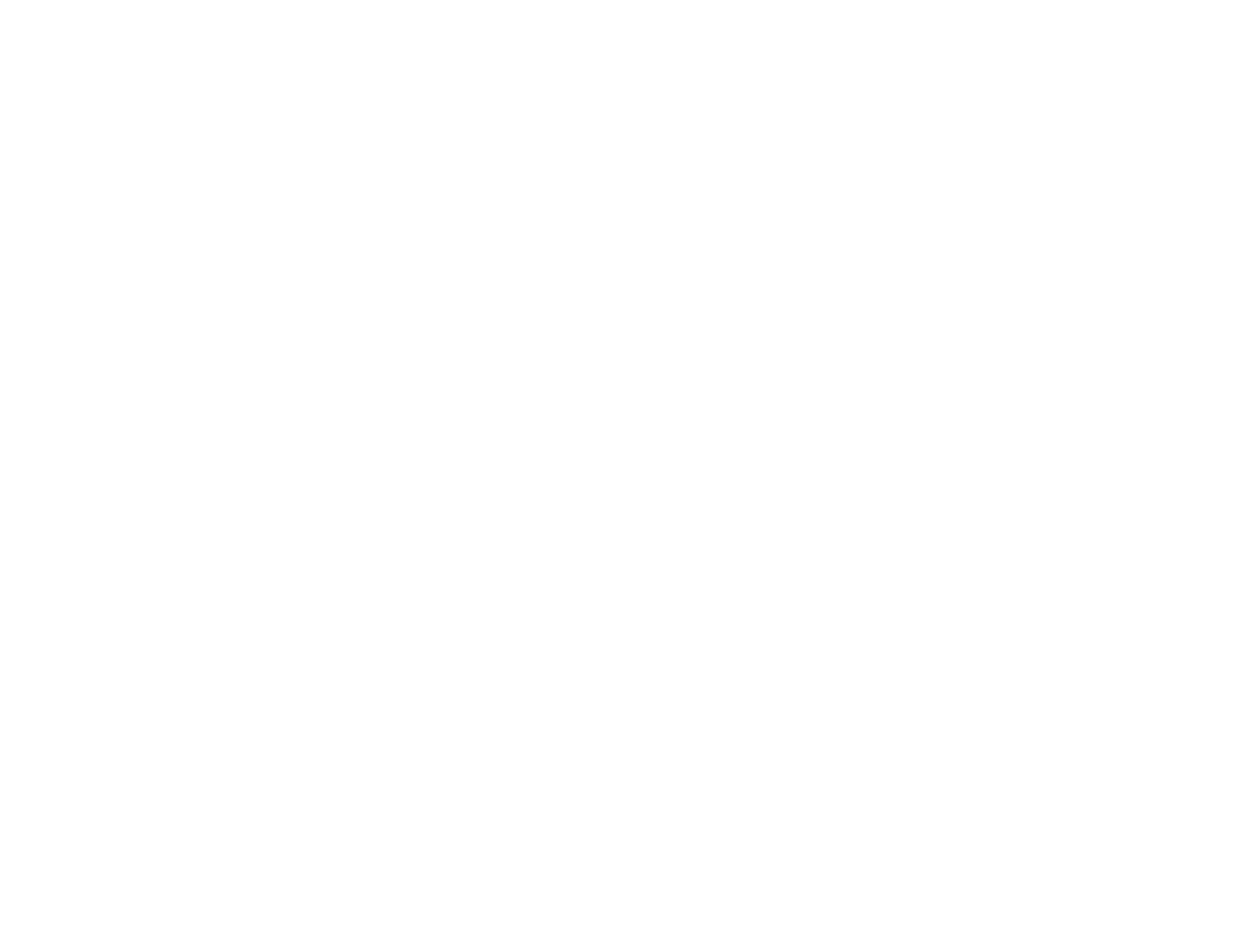
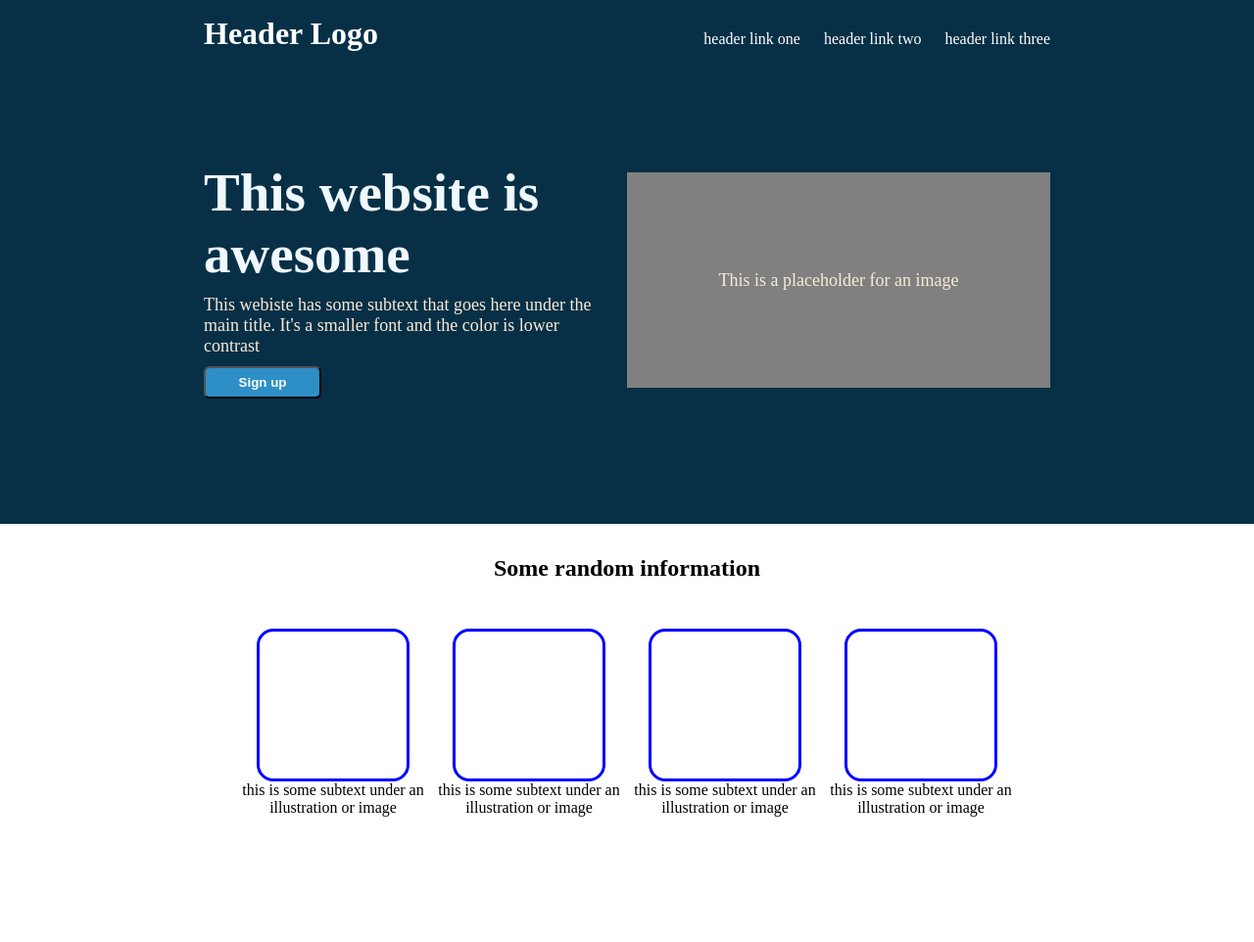
Before and after one commit to Nick1813/Landing-Page, a plain HTML site: page index.html in a window 1280 px wide. Shown: the whole page at 98% size. Before the commit the page ends 800 px from the top, so only its background shows below. Drawn offline with Linux system fonts and the light colour scheme.

Commit message:
added two sections

```diff
--- a/index.html
+++ b/index.html
@@ -4,8 +4,60 @@
     <meta charset="UTF-8">
     <meta name="viewport" content="width=device-width, initial-scale=1.0">
     <title>Landing Page</title>
+    <link rel="stylesheet" href="landing-page.css">
 </head>
 <body>
+    <header>
+        <div class="nav">
+            <div class="left">
+            <h1>Header Logo</h1>
+            </div>
+        <div class="right">
+            <ul>
+          <li> <a href="#">header link one</a></li>
+          <li> <a href="#">header link two</a></li>
+          <li> <a href="#">header link three</a></li>
+            </ul>
+        </div>
+        </div>
+
+    <div class="first">
+        <div class="left">
+        <h1>This website is awesome</h1>
+        <p>This webiste has some subtext that goes here under the main title. It's a smaller font and the color is lower contrast</p>
+        <button>Sign up</button>
+        </div>
+        <div class="right">
+            <div class="image">
+            <p>This is a placeholder for an image</p>
+            </div>
+        </div>
+    </div>
+    </header>
+    <div class="second">
+<h2>Some random information</h2>
+<div class="square-container">
+   <div class="box">
+    <div class="square"></div>
+        <p>this is some subtext under an illustration or image</p>
+    </div>
+    <div class="box">
+    <div class="square"></div>
+        <p>this is some subtext under an illustration or image</p>
+    </div>
+    <div class="box">
+    <div class="square"></div>
+        <p>this is some subtext under an illustration or image</p>
+    </div>
+    <div class="box">
+    <div class="square"></div>
+        <p>this is some subtext under an illustration or image</p>
+    </div>
+</div>
+
+
+    </div>
+
 
 </body>
 </html>
--- a/landing-page.css
+++ b/landing-page.css
@@ -0,0 +1,92 @@
+*{
+    margin: 0;
+    padding: 0;
+}
+header{
+    background-color: rgb(7, 48, 71);
+    padding: 1em 13em;
+}
+header h1{
+    color: white;
+}
+header a{
+    text-decoration: none;
+    color: white;
+}
+.nav{
+    display: flex;
+    justify-content: space-between;
+    align-items: baseline;
+}
+.nav ul{
+    list-style-type: none;
+    display: flex;
+    gap: 1.5rem;
+}
+
+
+.first{
+    display: flex;
+    justify-content: center;
+    align-items: center;
+    gap: 2em;
+    padding: 7em 0;
+}
+.first .left{
+    display: flex;
+    flex-direction: column;
+    gap: 10px;
+}
+.first h1{
+    font-size: 55px;
+    color: aliceblue;
+}
+.first p{
+    font-size: 18px;
+    color: antiquewhite;
+}
+.first .right{
+flex-shrink: 0;
+width: 50%;
+}
+.image{
+    background-color: grey;
+    display: flex;
+    align-items: center;
+    justify-content: center;
+    height: 220px;
+}
+button{
+    width:120px;
+    border-radius: 6px;
+    padding: 7px 1em;
+    background-color: rgb(46, 143, 199);
+    color: white;
+    font-weight: 900;
+}
+.second{
+    padding: 2em 2em;
+}
+.second h2{
+    text-align: center;
+}
+.square-container{
+    display: flex;
+    justify-content: center;
+    align-items: center;
+    margin: 3em 0 6em 0;
+    flex-wrap: wrap;
+}
+.box{
+    display: flex;
+    flex-direction: column;
+    align-items: center;
+    text-align: center;
+    max-width: 200px;
+}
+.square{
+  border: 3px solid blue;
+    border-radius: 17px;
+    width: 150px;
+    height: 150px;
+}
```
